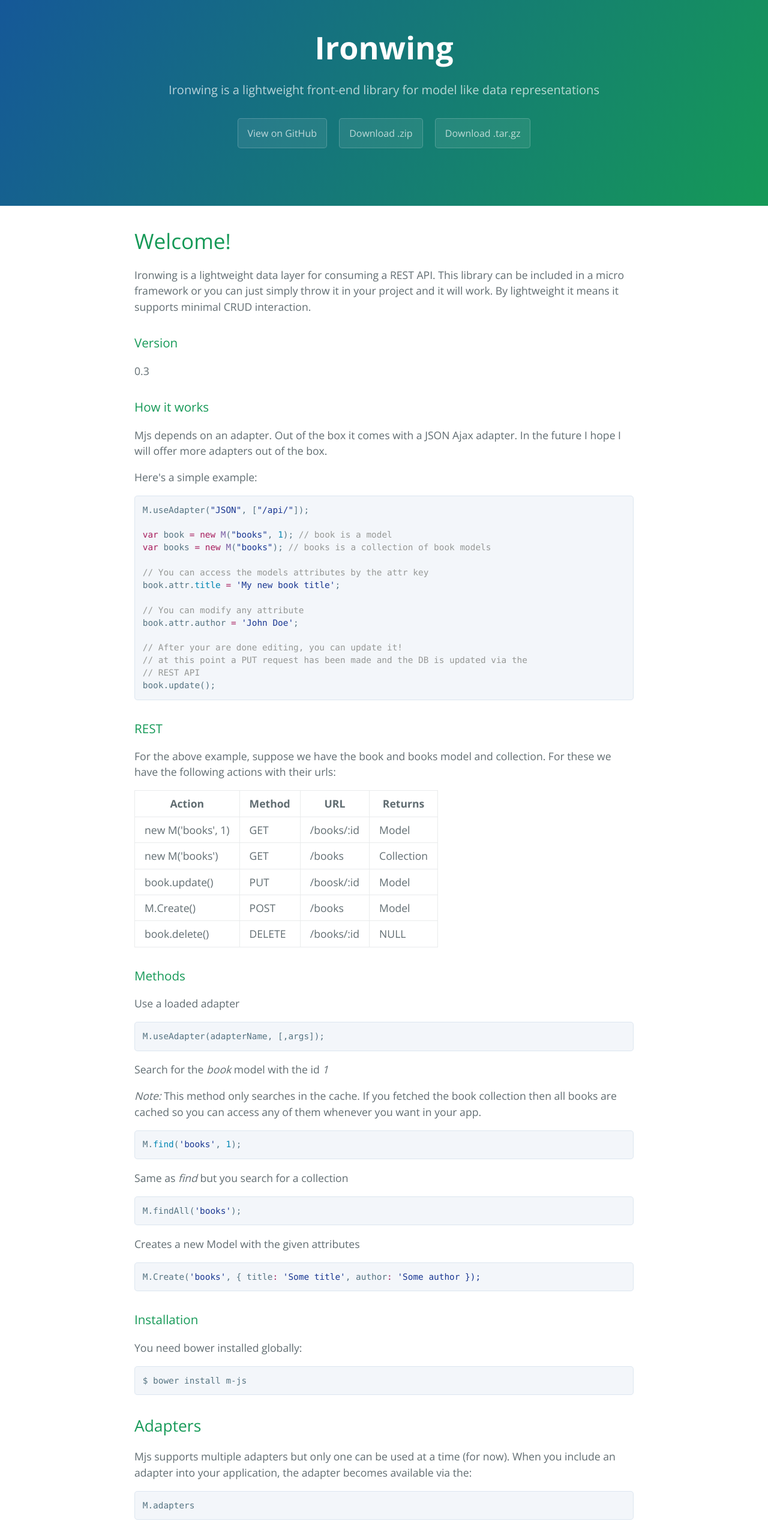
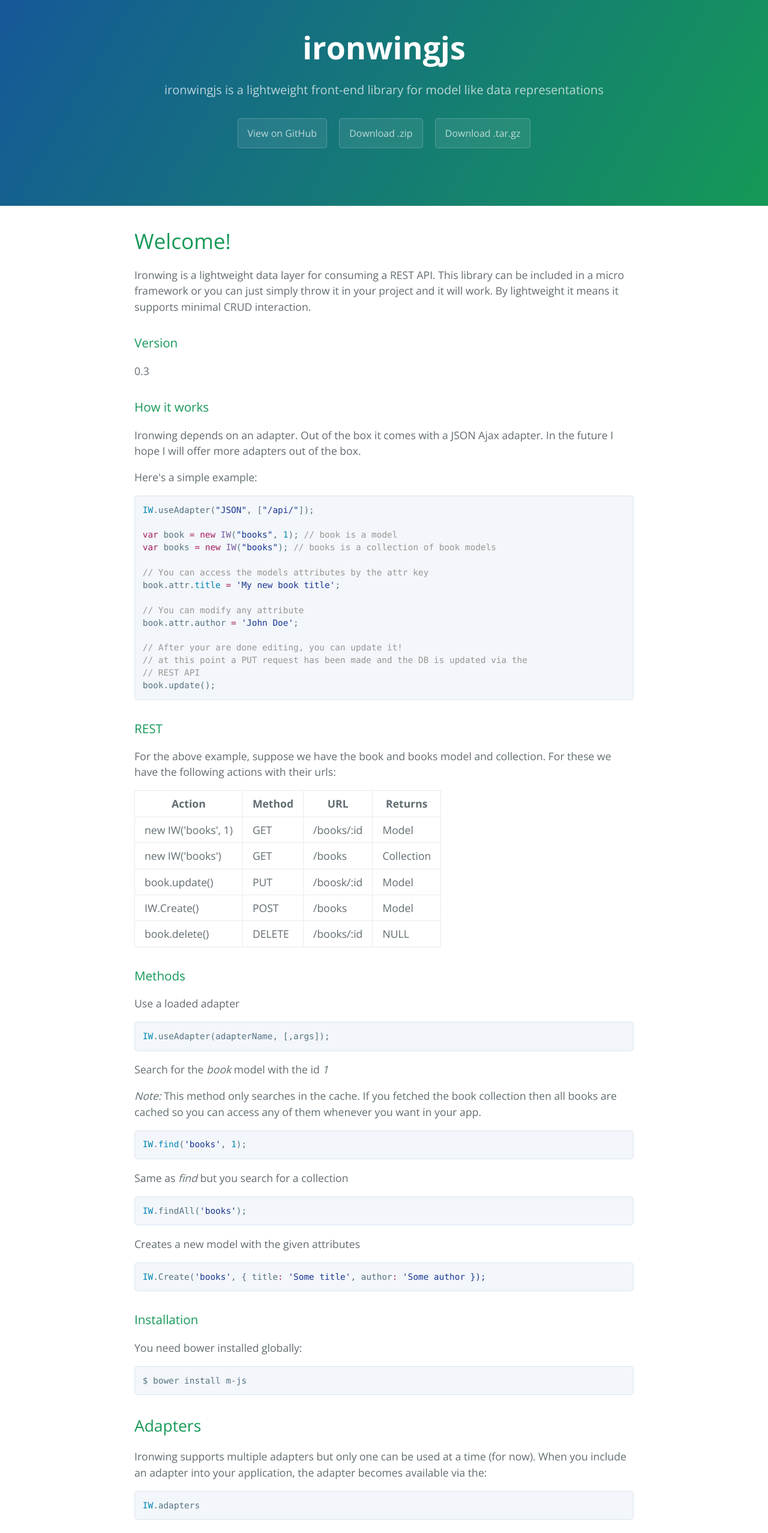
Before and after one commit to andrei-cacio/ironwing, a plain HTML site: page index.html in a window 1280 px wide. Shown: the part 40-2595 px from the top of the page at 60% size. Drawn offline with nearby package versions, Linux system fonts and the light colour scheme.

```diff
--- a/index.html
+++ b/index.html
@@ -2,7 +2,7 @@
 <html lang="en-us">
   <head>
     <meta charset="UTF-8">
-    <title>Ironwing by andrei-cacio</title>
+    <title>ironwingjs by andrei-cacio</title>
     <meta name="viewport" content="width=device-width, initial-scale=1">
     <link rel="stylesheet" type="text/css" href="stylesheets/normalize.css" media="screen">
     <link href='http://fonts.googleapis.com/css?family=Open+Sans:400,700' rel='stylesheet' type='text/css'>
@@ -11,8 +11,8 @@
   </head>
   <body>
     <section class="page-header">
-      <h1 class="project-name">Ironwing</h1>
-      <h2 class="project-tagline">Ironwing is a lightweight front-end library for model like data representations</h2>
+      <h1 class="project-name">ironwingjs</h1>
+      <h2 class="project-tagline">ironwingjs is a lightweight front-end library for model like data representations</h2>
       <a href="https://github.com/andrei-cacio/ironwing" class="btn">View on GitHub</a>
       <a href="https://github.com/andrei-cacio/ironwing/zipball/master" class="btn">Download .zip</a>
       <a href="https://github.com/andrei-cacio/ironwing/tarball/master" class="btn">Download .tar.gz</a>
@@ -32,14 +32,14 @@
 <h3>
 <a id="how-it-works" class="anchor" href="#how-it-works" aria-hidden="true"><span class="octicon octicon-link"></span></a>How it works</h3>
 
-<p>Mjs depends on an adapter. Out of the box it comes with a JSON Ajax adapter. In the future I hope I will offer more adapters out of the box.</p>
+<p>Ironwing depends on an adapter. Out of the box it comes with a JSON Ajax adapter. In the future I hope I will offer more adapters out of the box.</p>
 
 <p>Here's a simple example:</p>
 
-<div class="highlight highlight-js"><pre>M.useAdapter(<span class="pl-s"><span class="pl-pds">"</span>JSON<span class="pl-pds">"</span></span>, [<span class="pl-s"><span class="pl-pds">"</span>/api/<span class="pl-pds">"</span></span>]);
+<div class="highlight highlight-js"><pre><span class="pl-c1">IW</span>.useAdapter(<span class="pl-s"><span class="pl-pds">"</span>JSON<span class="pl-pds">"</span></span>, [<span class="pl-s"><span class="pl-pds">"</span>/api/<span class="pl-pds">"</span></span>]);
 
-<span class="pl-k">var</span> book <span class="pl-k">=</span> <span class="pl-k">new</span> <span class="pl-en">M</span>(<span class="pl-s"><span class="pl-pds">"</span>books<span class="pl-pds">"</span></span>, <span class="pl-c1">1</span>); <span class="pl-c">// book is a model</span>
-<span class="pl-k">var</span> books <span class="pl-k">=</span> <span class="pl-k">new</span> <span class="pl-en">M</span>(<span class="pl-s"><span class="pl-pds">"</span>books<span class="pl-pds">"</span></span>); <span class="pl-c">// books is a collection of book models</span>
+<span class="pl-k">var</span> book <span class="pl-k">=</span> <span class="pl-k">new</span> <span class="pl-en">IW</span>(<span class="pl-s"><span class="pl-pds">"</span>books<span class="pl-pds">"</span></span>, <span class="pl-c1">1</span>); <span class="pl-c">// book is a model</span>
+<span class="pl-k">var</span> books <span class="pl-k">=</span> <span class="pl-k">new</span> <span class="pl-en">IW</span>(<span class="pl-s"><span class="pl-pds">"</span>books<span class="pl-pds">"</span></span>); <span class="pl-c">// books is a collection of book models</span>
 
 <span class="pl-c">// You can access the models attributes by the attr key</span>
 book.attr.<span class="pl-c1">title</span> <span class="pl-k">=</span> <span class="pl-s"><span class="pl-pds">'</span>My new book title<span class="pl-pds">'</span></span>;
@@ -68,13 +68,13 @@
 </thead>
 <tbody>
 <tr>
-<td>new M('books', 1)</td>
+<td>new IW('books', 1)</td>
 <td>GET</td>
 <td>/books/:id</td>
 <td>Model</td>
 </tr>
 <tr>
-<td>new M('books')</td>
+<td>new IW('books')</td>
 <td>GET</td>
 <td>/books</td>
 <td>Collection</td>
@@ -86,7 +86,7 @@
 <td>Model</td>
 </tr>
 <tr>
-<td>M.Create()</td>
+<td>IW.Create()</td>
 <td>POST</td>
 <td>/books</td>
 <td>Model</td>
@@ -105,21 +105,21 @@
 
 <p>Use a loaded adapter</p>
 
-<div class="highlight highlight-js"><pre>M.useAdapter(adapterName, [,args]);</pre></div>
+<div class="highlight highlight-js"><pre><span class="pl-c1">IW</span>.useAdapter(adapterName, [,args]);</pre></div>
 
 <p>Search for the <i>book</i> model with the id <i>1</i></p>
 
 <p><i>Note:</i> This method only searches in the cache. If you fetched the book collection then all books are cached so you can access any of them whenever you want in your app.</p>
 
-<div class="highlight highlight-js"><pre>M.<span class="pl-c1">find</span>(<span class="pl-s"><span class="pl-pds">'</span>books<span class="pl-pds">'</span></span>, <span class="pl-c1">1</span>);</pre></div>
+<div class="highlight highlight-js"><pre><span class="pl-c1">IW</span>.<span class="pl-c1">find</span>(<span class="pl-s"><span class="pl-pds">'</span>books<span class="pl-pds">'</span></span>, <span class="pl-c1">1</span>);</pre></div>
 
 <p>Same as <i> find </i> but you search for a collection</p>
 
-<div class="highlight highlight-js"><pre>M.findAll(<span class="pl-s"><span class="pl-pds">'</span>books<span class="pl-pds">'</span></span>);</pre></div>
+<div class="highlight highlight-js"><pre><span class="pl-c1">IW</span>.findAll(<span class="pl-s"><span class="pl-pds">'</span>books<span class="pl-pds">'</span></span>);</pre></div>
 
-<p>Creates a new Model with the given attributes</p>
+<p>Creates a new model with the given attributes</p>
 
-<div class="highlight highlight-js"><pre>M.Create(<span class="pl-s"><span class="pl-pds">'</span>books<span class="pl-pds">'</span></span>, { title<span class="pl-k">:</span> <span class="pl-s"><span class="pl-pds">'</span>Some title<span class="pl-pds">'</span></span>, author<span class="pl-k">:</span> <span class="pl-s"><span class="pl-pds">'</span>Some author });</span></pre></div>
+<div class="highlight highlight-js"><pre><span class="pl-c1">IW</span>.Create(<span class="pl-s"><span class="pl-pds">'</span>books<span class="pl-pds">'</span></span>, { title<span class="pl-k">:</span> <span class="pl-s"><span class="pl-pds">'</span>Some title<span class="pl-pds">'</span></span>, author<span class="pl-k">:</span> <span class="pl-s"><span class="pl-pds">'</span>Some author });</span></pre></div>
 
 <h3>
 <a id="installation" class="anchor" href="#installation" aria-hidden="true"><span class="octicon octicon-link"></span></a>Installation</h3>
@@ -131,32 +131,32 @@
 <h2>
 <a id="adapters" class="anchor" href="#adapters" aria-hidden="true"><span class="octicon octicon-link"></span></a>Adapters</h2>
 
-<p>Mjs supports multiple adapters but only one can be used at a time (for now).
+<p>Ironwing supports multiple adapters but only one can be used at a time (for now).
 When you include an adapter into your application, the adapter becomes available via the:</p>
 
-<div class="highlight highlight-js"><pre>M.adapters</pre></div>
+<div class="highlight highlight-js"><pre><span class="pl-c1">IW</span>.adapters</pre></div>
 
-<p>by default Mjs comes with the <code> JSON </code> adapter which is described below.</p>
+<p>by default Ironwing comes with the <code> JSON </code> adapter which is described below.</p>
 
 <h3>
 <a id="json-ajax-adapter" class="anchor" href="#json-ajax-adapter" aria-hidden="true"><span class="octicon octicon-link"></span></a>JSON AJAX Adapter</h3>
 
-<p>To intereact with your API via AJAX you ca use the JSON adapter. To use this adapter you simply call this method to let know Mjs that you wish to use this adapter for all your CRUD operations:</p>
+<p>To intereact with your API via AJAX you ca use the JSON adapter. To use this adapter you simply call this method to let know Ironwing that you wish to use this adapter for all your CRUD operations:</p>
 
-<div class="highlight highlight-js"><pre>M.useAdapter(<span class="pl-s"><span class="pl-pds">'</span>JSON<span class="pl-pds">'</span></span>, [<span class="pl-s"><span class="pl-pds">'</span>/api<span class="pl-pds">'</span></span>]);</pre></div>
+<div class="highlight highlight-js"><pre><span class="pl-c1">IW</span>.useAdapter(<span class="pl-s"><span class="pl-pds">'</span>JSON<span class="pl-pds">'</span></span>, [<span class="pl-s"><span class="pl-pds">'</span>/api<span class="pl-pds">'</span></span>]);</pre></div>
 
 <p>After this method is called you will have access to the adapter via this object:</p>
 
-<div class="highlight highlight-js"><pre>M.adapter</pre></div>
+<div class="highlight highlight-js"><pre><span class="pl-c1">IW</span>.adapter</pre></div>
 
 <p>This adapter is based on the XMLHTTPRequest object. You can call it a wrapper over XHR. It simply implements 3 methods (for now) for interacting with AJAX requests. This adapter can pe accessed via the:
 The methods offered are:</p>
 
-<div class="highlight highlight-js"><pre>M.adapter.onDone( callbackFunction(response) );</pre></div>
+<div class="highlight highlight-js"><pre><span class="pl-c1">IW</span>.adapter.onDone( callbackFunction(response) );</pre></div>
 
-<div class="highlight highlight-js"><pre>M.adapter.onFail( callbackFunction() );</pre></div>
+<div class="highlight highlight-js"><pre><span class="pl-c1">IW</span>.adapter.onFail( callbackFunction() );</pre></div>
 
-<div class="highlight highlight-js"><pre>M.adapter.ajax(httpMethod, <span class="pl-c1">URL</span>, async, data);</pre></div>
+<div class="highlight highlight-js"><pre><span class="pl-c1">IW</span>.adapter.ajax(httpMethod, <span class="pl-c1">URL</span>, async, data);</pre></div>
 
 <p><i>Note:</i> The data parameter is optional and used only when sending POST or PUT requests</p>
 
@@ -171,17 +171,8 @@
 <li>etc.</li>
 </ul>
 
-<h3>
-<a id="todos" class="anchor" href="#todos" aria-hidden="true"><span class="octicon octicon-link"></span></a>Todo's</h3>
-
-<ul>
-<li>Offer more adapters</li>
-<li>Mocking</li>
-<li>Tests</li>
-</ul>
-
       <footer class="site-footer">
-        <span class="site-footer-owner"><a href="https://github.com/andrei-cacio/ironwing">Ironwing</a> is maintained by <a href="https://github.com/andrei-cacio">andrei-cacio</a>.</span>
+        <span class="site-footer-owner"><a href="https://github.com/andrei-cacio/ironwing">ironwingjs</a> is maintained by <a href="https://github.com/andrei-cacio">andrei-cacio</a>.</span>
 
         <span class="site-footer-credits">This page was generated by <a href="https://pages.github.com">GitHub Pages</a> using the <a href="https://github.com/jasonlong/cayman-theme">Cayman theme</a> by <a href="https://twitter.com/jasonlong">Jason Long</a>.</span>
       </footer>
```
Also changed, not shown: params.json (+1 -1 lines).
